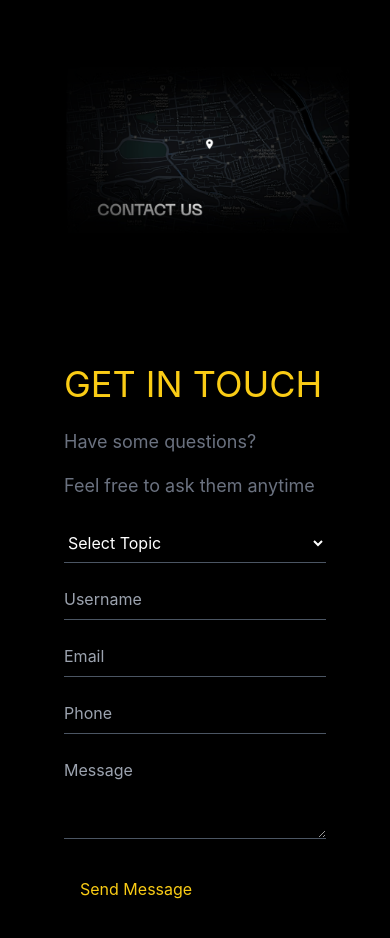
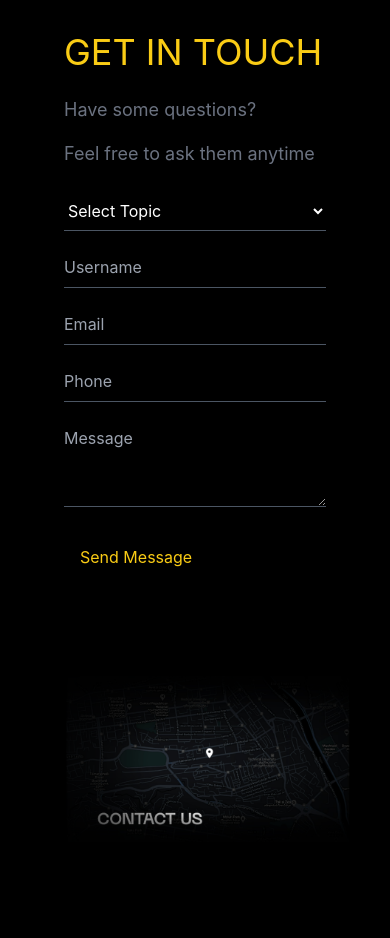
Before and after one commit to Iamhc/contact-us, a React (Create React App) app in the folder my-app/: page / in a window 390 px wide. Shown: the top 938 px of the page. After the commit the page ends 909 px from the top, so only its background shows below. Built offline with nearby package versions, Linux system fonts and the light colour scheme.

Commit message:
Update contactform.jsx

```diff
--- a/my-app/src/components/contactform.jsx
+++ b/my-app/src/components/contactform.jsx
@@ -48,7 +48,7 @@ const ContactForm = () => {
   return (
     <div className="flex flex-col lg:flex-row justify-between items-center h-screen px-8">
       {/* Left: Image with link to Google Map */}
-      <div className="w-full lg:w-[50%] h-[90%] pl-4 mb-8 lg:mb-0">
+      <div className="w-full lg:w-[50%] h-[90%] pl-4 mb-8 lg:mb-0 order-last lg:order-first">
         <a
           href="https://www.google.com/maps/place/To-Let+Globe/@26.8465566,80.9797793,15z/data=!4m6!3m5!1s0x399bfd77577ba78f:0xd2d6f22d1b246815!8m2!3d26.8465566!4d80.9797793!16s%2Fg%2F11vhrqqb45?entry=ttu"
           target="_blank"
```
